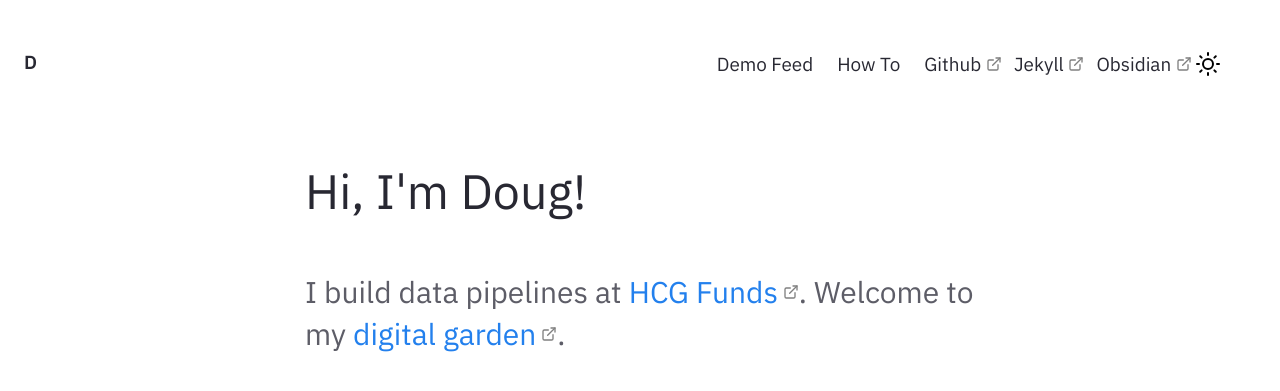
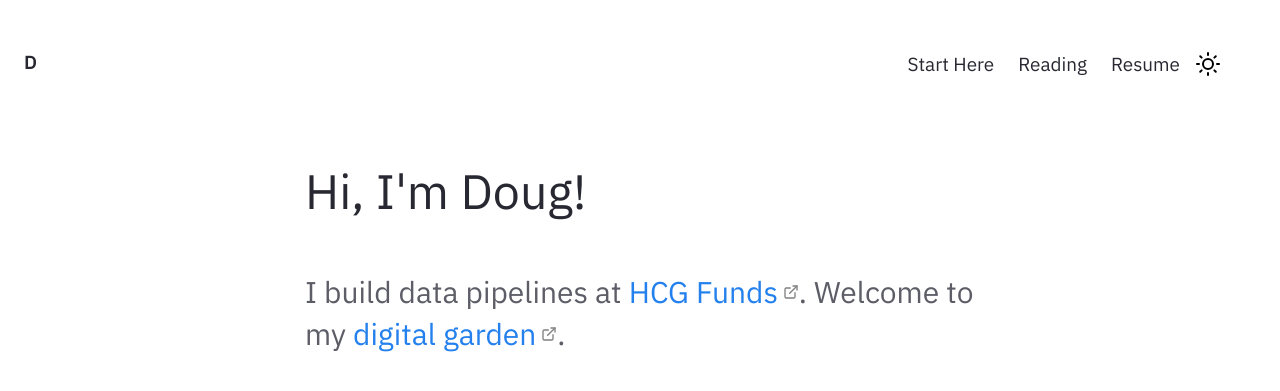
Before and after one commit to dougmellon/dougmellon.github.io, a Jekyll site: the page built from pages/index.md, in a window 1280 px wide. Shown: the top 391 px of the page. Built offline with Jekyll 4.4.1, drawn with Linux system fonts in a browser that asks for light colours.

Commit message:
Working on index

```diff
--- a/_includes/Nav.html
+++ b/_includes/Nav.html
@@ -54,19 +54,13 @@
     <div id="navbarBasicExample" class="navbar-menu">
       <div class="navbar-start">
         <a href="{{'/notes' | relative_url}}" class="navbar-item">
-          Demo Feed
+          Start Here
         </a>
-        <a href="../post/how-to" class="navbar-item">
-          How To
+        <a href="../post/reading" class="navbar-item">
+          Reading
         </a>
-        <a href="https://github.com/Jekyll-Garden/jekyll-garden.github.io" target="_blank" class="navbar-item">
-          Github
-        </a>
-        <a href="https://jekyllrb.com/" target="_blank" class="navbar-item">
-          Jekyll
-        </a>
-        <a href="https://obsidian.md/"  target="_blank" class="navbar-item">
-          Obsidian
+        <a href="../post/reading" class="navbar-item">
+          Resume
         </a>
       </div>
       <div class="navbar-end is-hidden-mobile" onclick="modeSwitcher()" >
```
